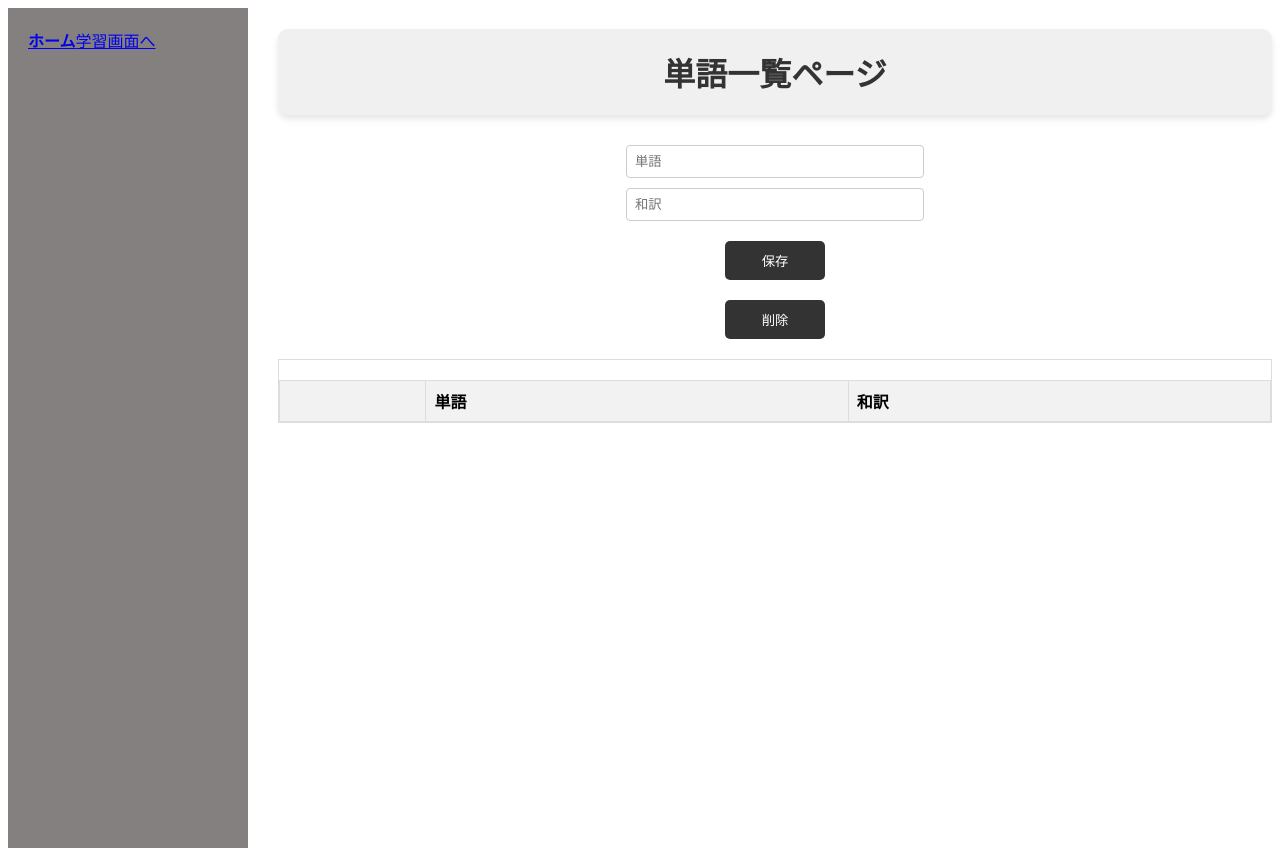
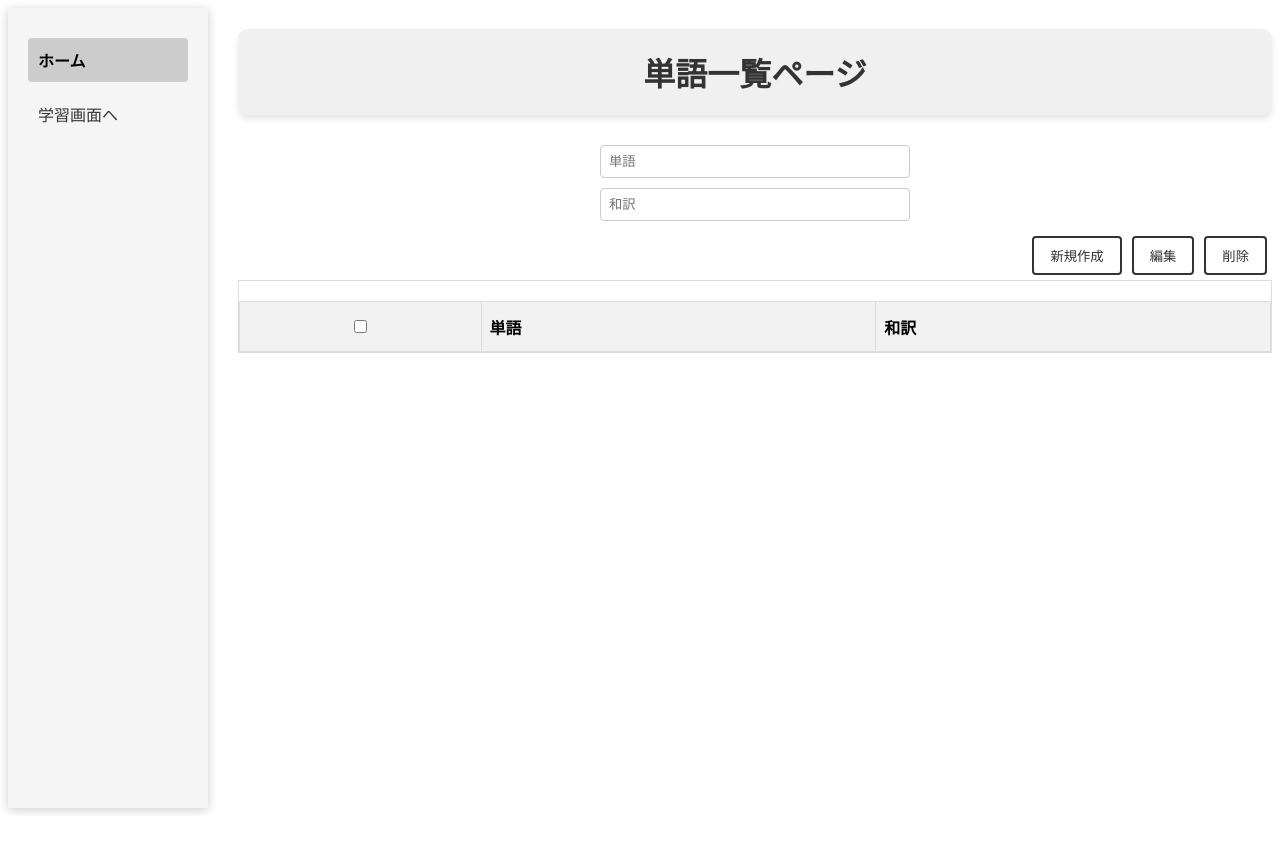
Before and after one commit to mod0dethink/VocabAppInVue, a Vue app: page / in a window 1280 px wide. After the commit the page ends 816 px from the top, so only its background shows below. Built offline with nearby package versions, Linux system fonts and the light colour scheme.

Commit message:
学習画面とホーム画面の表示ロジックの変更

```diff
--- a/src/App.vue
+++ b/src/App.vue
@@ -30,11 +30,6 @@ h1 {
   transition: all 0.3s ease; /* アニメーション効果 */
 }
 
-h1:hover {
-  transform: scale(1.05); /* ホバー時に少し大きく */
-  background-color: #e8e8e8; /* ホバー時の背景色 */
-}
-
 .app-container {
   display: flex; /* フレックスボックスを有効化 */
 }
--- a/src/components/MainSidebar.vue
+++ b/src/components/MainSidebar.vue
@@ -1,10 +1,10 @@
 <template>
-    <div class="sidebar">
-      <router-link to="/">ホーム</router-link>
-      <router-link to="/learning">学習画面へ</router-link>
-      <!-- 他のリンクを追加 -->
-    </div>
-  </template>
+  <div class="sidebar">
+    <router-link to="/" class="sidebar-link">ホーム</router-link>
+    <router-link to="/learning" class="sidebar-link">学習画面へ</router-link>
+    <!-- 他のリンクを追加 -->
+  </div>
+</template>
 
   <script>
   export default {
@@ -14,14 +14,32 @@
 
   <style scoped>
   .sidebar {
-    width: 200px; /* サイドバーの幅を指定 */
-    height: 100vh; /* 画面の高さ全体をカバー */
-    background-color: #858080;
+    width: 200px;
+    height: 100vh;
+    background-color: #f5f5f5;
     padding: 20px;
+    box-sizing: border-box;
+    box-shadow: 0 2px 10px rgba(0,0,0,0.2); /* 横方向に0、縦方向に2px、ぼかしを4px、色を黒の透明度0.2で指定 */
   }
 
-  /* リンクのスタイル */
+  .sidebar-link {
+    display: block;
+    margin: 10px 0;
+    padding: 10px;
+    color: #333;
+    text-decoration: none;
+    font-size: 16px;
+    border-radius: 4px;
+    transition: background-color 0.3s;
+  }
+
+  .sidebar-link:hover {
+    background-color: #ddd;
+  }
+
   .router-link-active {
     font-weight: bold;
+    color: #000;
+    background-color: #ccc;
   }
   </style>
--- a/src/views/HomePage.vue
+++ b/src/views/HomePage.vue
@@ -1,21 +1,41 @@
 <template>
   <div>
     <h1>単語一覧ページ</h1>
-    <input v-model="inputWord" placeholder="単語">
-    <input v-model="inputTranslation" placeholder="和訳">
-    <button @click="saveToLocalStorage">保存</button>
-    <button @click="deleteWords" class="delete-button">削除</button>
+    <input v-model="searchWords" placeholder="単語">
+    <input v-model="searchTranslations" placeholder="和訳">
+    <div class="button">
+      <button @click="registerDialog" class="register-button">新規作成</button>
+      <button @click="editDialog" class="save-button">編集</button>
+      <button @click="deleteWords" class="delete-button">削除</button>
+    </div>
+    <!-- 新規作成ダイアログ、showCreateDialogがtrueの時に表示 -->
+    <dialog id="create-dialog" ref="createDialog">
+      <h2>新規単語の追加</h2>
+      <input v-model="inputWord" placeholder="単語を入力">
+      <input v-model="inputTranslation" placeholder="和訳を入力">
+      <button @click="saveToLocalStorage">保存</button>
+      <button @click="closeCreateDialog">キャンセル</button>
+    </dialog>
+    <!--編集ダイアログ -->
+    <dialog id="edit-dialog" ref="editDialog">
+      <h2>編集</h2>
+      <input v-model="editWord" placeholder="単語を入力">
+      <input v-model="editTranslation" placeholder="和訳を入力">
+      <button @click="updateWord">更新</button>
+      <button @click="closeEditDialog">キャンセル</button>
+    </dialog>
+
     <div class="table-container">
       <table>
         <thead>
           <tr>
-            <th></th> <!-- チェックボックス用のヘッダー -->
+            <th><input type="checkbox" @change="toggleAllChecks"></th> <!-- マスターチェックボックスを追加 -->
             <th>単語</th>
             <th>和訳</th>
           </tr>
         </thead>
         <tbody>
-          <tr v-for="(word, index) in words" :key="index">
+          <tr v-for="(word, index) in filteredWords" :key="index">
             <td><input type="checkbox" v-model="word.checked"></td>
             <td>{{ word.word }}</td>
             <td>{{ word.translation }}</td>
@@ -33,12 +53,34 @@ export default {
     return {
       inputWord: '',
       inputTranslation: '',
-      words: [] // LocalStorageから読み込んだデータを保持する配列
+      editWord: '',
+      editTranslation: '',
+      editIndex: null,
+      words: [],
+      showCreateDialog: false,
+      searchWords: '',
+      searchTranslations: '',
     };
   },
+  computed: {
+    filteredWords() {
+      return this.words.filter(word => {
+        const wordLowerCase = word.word.toLowerCase();
+        const translationLowerCase = word.translation.toLowerCase();
+        const searchWordsLowerCase = this.searchWords.toLowerCase();
+        const searchTranslationsLowerCase = this.searchTranslations.toLowerCase();
+        return wordLowerCase.includes(searchWordsLowerCase) && translationLowerCase.includes(searchTranslationsLowerCase);
+      });
+    }
+  },
   methods: {
+    registerDialog() {
+      this.$refs.createDialog.showModal();
+    },
+    closeCreateDialog() {
+      this.$refs.createDialog.close();
+    },
     saveToLocalStorage() {
-      // 新しい単語を追加してLocalStorageに保存
       this.words.push({ word: this.inputWord, translation: this.inputTranslation, checked: false });
       this.updateLocalStorage();
       this.inputWord = '';
@@ -55,15 +97,42 @@ export default {
       this.words = this.words.filter(word => !word.checked);
       // LocalStorageを更新
       this.updateLocalStorage();
-    }
+    },
+    editDialog() {
+      const checkedWords = this.words.filter(word => word.checked);
+      if (checkedWords.length === 1) {
+        this.editIndex = this.words.indexOf(checkedWords[0]);
+        this.editWord = checkedWords[0].word;
+        this.editTranslation = checkedWords[0].translation;
+        this.$refs.editDialog.showModal();
+      } else {
+        alert('1つしか編集できません');
+      }
+    },
+    closeEditDialog() {
+      this.$refs.editDialog.close();
+    },
+    updateWord() {
+      if (this.editIndex !== null) {
+        this.words[this.editIndex].word = this.editWord;
+        this.words[this.editIndex].translation = this.editTranslation;
+        this.updateLocalStorage();
+        this.closeEditDialog();
+      }
+    },
+    toggleAllChecks(event) {
+      const isChecked = event.target.checked;
+      this.words.forEach(word => {
+        word.checked = isChecked;
+      });
+    },
   },
   watch: {
     words: {
       handler() {
-        // words配列が変更されたらLocalStorageを更新
         this.updateLocalStorage();
       },
-      deep: true // 配列内のオブジェクトの変更も検知する
+      deep: true
     }
   },
   mounted() {
@@ -73,10 +142,17 @@ export default {
 </script>
 
 <style scoped>
+.button {
+  text-align: right;
+}
+
 .table-container {
-  max-height: 400px; /* コンテナの最大高さを設定 */
-  overflow-y: auto; /* 縦方向にスクロールバーを表示 */
-  border: 1px solid #ddd; /* コンテナの境界線を設定 */
+  max-height: 300px;
+  /* コンテナの最大高さを設定 */
+  overflow-y: auto;
+  /* 縦方向にスクロールバーを表示 */
+  border: 1px solid #ddd;
+  /* コンテナの境界線を設定 */
 }
 
 input {
@@ -96,34 +172,6 @@ input {
   /* ボックスサイズの計算方法 */
 }
 
-/* 保存ボタンのスタイル */
-button {
-  display: block;
-  /* ブロックレベル要素として表示 */
-  width: 100px;
-  /* 幅 */
-  margin: 20px auto;
-  /* 上下のマージンを20px、左右は自動で中央揃えに */
-  padding: 10px 15px;
-  /* 内側の余白 */
-  background-color: #333;
-  /* 背景色 */
-  color: #fff;
-  /* 文字色 */
-  border: none;
-  /* 境界線なし */
-  border-radius: 5px;
-  /* 境界線の角を丸く */
-  cursor: pointer;
-  /* カーソルをポインターに */
-  transition: background-color 0.3s;
-  /* 背景色の変化を滑らかに */
-}
-
-button:hover {
-  background-color: #555;
-  /* ホバー時の背景色 */
-}
 
 table {
   border-collapse: collapse;
@@ -148,4 +196,82 @@ th {
   background-color: #f2f2f2;
   /* ヘッダーの背景色 */
 }
+
+.button {
+  text-align: right;
+}
+
+/* ボタン共通スタイル */
+.button button {
+  background-color: #ffffff;
+  /* 白色背景 */
+  color: #333333;
+  /* 濃いグレー文字色 */
+  border: 2px solid #333333;
+  /* 濃いグレー枠 */
+  padding: 8px 16px;
+  /* 内側の余白 */
+  margin: 5px;
+  /* 外側の余白 */
+  border-radius: 4px;
+  /* 角の丸み */
+  cursor: pointer;
+  /* カーソルをポインターに */
+  transition: background-color 0.3s, color 0.3s;
+  /* 背景色と文字色の変化を滑らかに */
+}
+
+/* ボタンホバー時のスタイル */
+.button button:hover {
+  background-color: #333333;
+  /* 濃いグレー背景 */
+  color: #ffffff;
+  /* 白色文字色 */
+}
+
+/* 新規作成ボタンのスタイル */
+.register-button {
+  border-color: #4CAF50;
+  /* 緑色枠 */
+}
+
+.register-button:hover {
+  background-color: #4CAF50;
+  /* 緑色背景 */
+}
+
+/* 編集ボタンのスタイル */
+.save-button {
+  border-color: #2196F3;
+}
+
+.save-button:hover {
+  background-color: #2196F3;
+}
+
+.delete-button {
+  border-color: #f44336;
+}
+
+.delete-button:hover {
+  background-color: #f44336;
+}
+/* ダイアログボックスのスタイル調整 */
+dialog {
+  width: 80%; /* ダイアログの幅を80%に */
+  max-width: 500px; /* 最大幅を500pxに設定 */
+  padding: 20px; /* パディングを20pxに */
+  border: 1px solid #ccc; /* 境界線のスタイル */
+  border-radius: 5px; /* 角の丸み */
+}
+
+/* ダイアログ内のinputタグのスタイル調整 */
+dialog input {
+  width: 100%; /* 幅を100%に */
+  margin: 10px 0; /* 上下のマージンを10pxに */
+  padding: 10px; /* パディングを10pxに */
+  font-size: 16px; /* フォントサイズを16pxに */
+  border: 1px solid #ccc; /* 境界線のスタイル */
+  border-radius: 4px; /* 角の丸み */
+}
 </style>
--- a/src/views/LearningPage.vue
+++ b/src/views/LearningPage.vue
@@ -4,8 +4,9 @@
     <div v-if="checkedWords.length === 0">
       <p>選択されていません。</p>
     </div>
-    <div v-else-if="currentWordIndex < checkedWords.length">
-      <h2>現在の単語: {{ currentWord.word }}</h2>
+    <template v-else>
+      <div v-if="currentWordIndex < checkedWords.length">
+        <h2>{{ currentWord.word }}</h2>
         <button @click="showTranslation = !showTranslation">和訳を表示</button>
         <p v-if="showTranslation">和訳: {{ currentWord.translation }}</p>
         <button @click="goToNextWord">次へ</button>
@@ -13,6 +14,7 @@
       <div v-else>
         <p>全ての単語の学習が完了しました。</p>
       </div>
+    </template>
   </div>
 </template>
 
@@ -47,3 +49,45 @@ export default {
   }
 }
 </script>
+
+<style scoped>
+div {
+  color: #333; /* テキストの色 */
+  font-family: 'Arial', sans-serif; /* フォントファミリー */
+  text-align: center;
+}
+
+button {
+  background-color: #fff; /* ボタンの背景色 */
+  color: #333; /* ボタンのテキスト色 */
+  border: 2px solid #333; /* ボタンの境界線 */
+  padding: 10px 20px; /* ボタン内のパディング */
+  margin: 10px 15px; /* ボタン外のマージン */
+  border-radius: 5px; /* ボタンの角の丸み */
+  cursor: pointer; /* カーソルをポインターに */
+  transition: background-color 0.3s, color 0.3s; /* 背景色とテキスト色の変化を滑らかに */
+}
+
+button:hover {
+  background-color: #333; /* ホバー時の背景色 */
+  color: #fff; /* ホバー時のテキスト色 */
+}
+
+p {
+  margin: 10px 0; /* パラグラフの外側のマージン */
+}
+
+/* 学習画面全体のスタイリング */
+div {
+  max-width: 600px; /* 最大幅 */
+  margin: 0 auto; /* 中央揃え */
+  padding: 20px; /* 内側のパディング */
+}
+
+/* 和訳を表示する部分のスタイリング */
+p {
+  background-color: #f0f0f0; /* 背景色 */
+  padding: 10px; /* パディング */
+  border-radius: 5px; /* 角の丸み */
+}
+</style>
```
Lines whose indentation alone changed are shown as unchanged.
